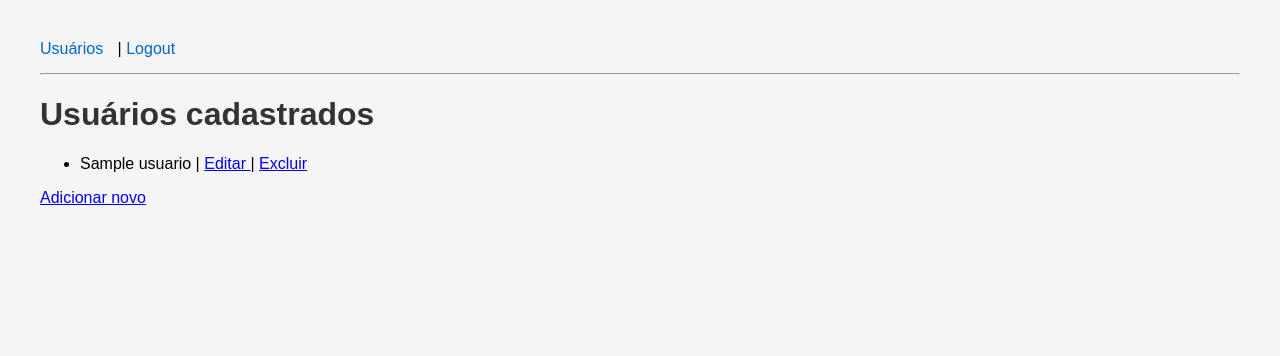
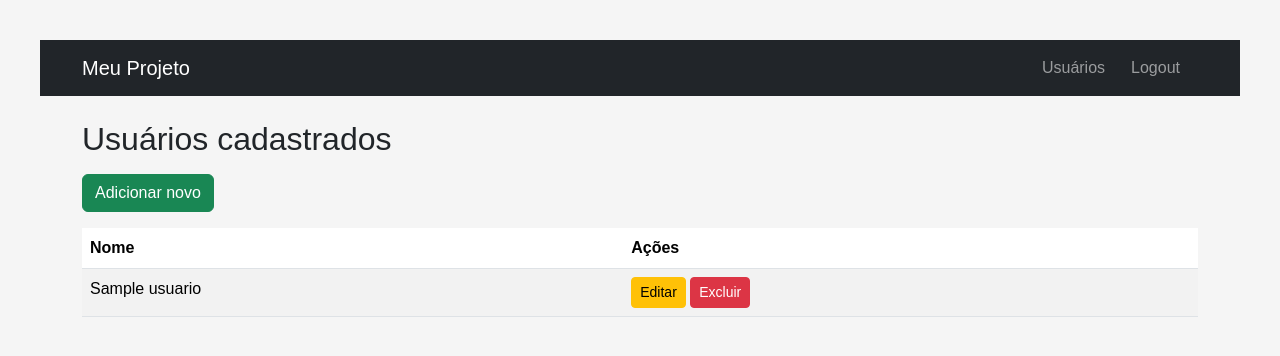
Before and after one commit to gbrielzera/CRUD-Flask, a Flask app: page /usuarios in a window 1280 px wide. Shown: the top 356 px of the page. Run offline with Flask 3, Linux system fonts and the light colour scheme; the visitor is signed in with stand-in values (Sample User, id 1); tables that the repository leaves empty hold one stand-in row (values such as "Sample post").

Commit message:
layout com bootstrap

```diff
--- a/templates/base.html
+++ b/templates/base.html
@@ -4,34 +4,48 @@
     <meta charset="UTF-8">
     <title>{% block title %}Meu Site{% endblock %}</title>
 
+    <link href="https://cdn.jsdelivr.net/npm/bootstrap@5.3.3/dist/css/bootstrap.min.css" rel="stylesheet">
     <link rel="stylesheet" href="{{ url_for('static', filename='style.css') }}">
 </head>
 <body>
 
-<nav>
-    <a href="{{ url_for('listar_usuarios') }}">Usuários</a> |
+<nav class="navbar navbar-expand-lg navbar-dark bg-dark mb-4">
+  <div class="container">
+    <a class="navbar-brand" href="{{ url_for('listar_usuarios') }}">Meu Projeto</a>
 
+    <div class="collapse navbar-collapse">
+      <ul class="navbar-nav ms-auto">
         {% if session.get("user_id") %}
-        <a href="{{ url_for('logout') }}">Logout</a>
+          <li class="nav-item">
+            <a class="nav-link" href="{{ url_for('listar_usuarios') }}">Usuários</a>
+          </li>
+          <li class="nav-item">
+            <a class="nav-link" href="{{ url_for('logout') }}">Logout</a>
+          </li>
         {% else %}
-        <a href="{{ url_for('login') }}">Login</a>
+          <li class="nav-item">
+            <a class="nav-link" href="{{ url_for('login') }}">Login</a>
+          </li>
         {% endif %}
+      </ul>
+    </div>
+  </div>
 </nav>
 
-<hr>
+<div class="container">
 
   {% with messages = get_flashed_messages() %}
     {% if messages %}
-        <ul>
       {% for msg in messages %}
-                <li>{{ msg }}</li>
+        <div class="alert alert-info">{{ msg }}</div>
       {% endfor %}
-        </ul>
     {% endif %}
   {% endwith %}
 
-{% block content %}
-{% endblock %}
+  {% block content %}{% endblock %}
+
+</div>
 
 </body>
+
 </html>
--- a/templates/usuarios.html
+++ b/templates/usuarios.html
@@ -1,25 +1,36 @@
 {% extends "base.html" %}
 
 {% block content %}
-<h1>Usuários cadastrados</h1>
+<h2 class="mb-3">Usuários cadastrados</h2>
 
-<ul>
+<a href="{{ url_for('formulario') }}" class="btn btn-success mb-3">
+  Adicionar novo
+</a>
+
+<table class="table table-striped">
+  <thead>
+    <tr>
+      <th>Nome</th>
+      <th>Ações</th>
+    </tr>
+  </thead>
+  <tbody>
     {% for u in usuarios %}
-        <li>
-            {{ u.nome.capitalize() }}
+    <tr>
+      <td>{{ u.nome.capitalize() }}</td>
+      <td>
+        <a class="btn btn-sm btn-warning"
+           href="{{ url_for('editar_usuario', id=u.id) }}">
+          Editar
+        </a>
 
-            |
-            <a href="{{ url_for('editar_usuario', id=u.id) }}">
-                Editar
-            </a>
-
-            |
-            <a href="{{ url_for('confirmar_delecao', id=u.id) }}">
-                Excluir
-            </a>
-        </li>
+        <a class="btn btn-sm btn-danger"
+           href="{{ url_for('confirmar_delecao', id=u.id) }}">
+          Excluir
+        </a>
+      </td>
+    </tr>
     {% endfor %}
-</ul>
-
-<a href="{{ url_for('formulario') }}">Adicionar novo</a>
+  </tbody>
+</table>
 {% endblock %}
```
Also changed, not shown: templates/login.html (+18 -8 lines). Lines whose indentation alone changed are shown as unchanged.
